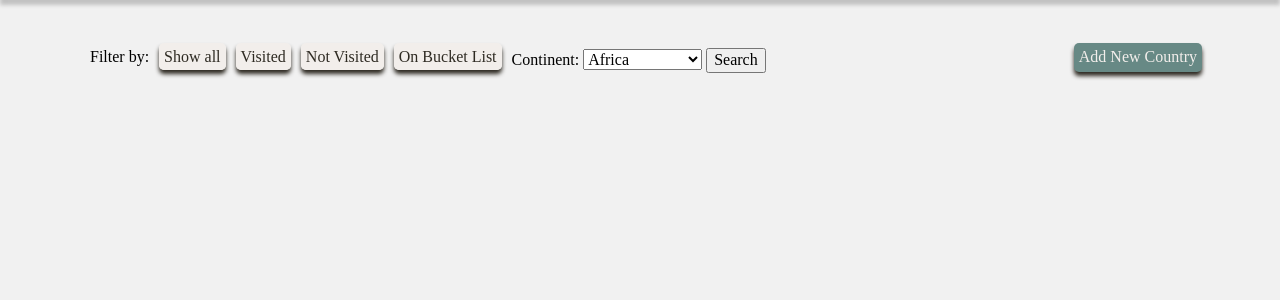
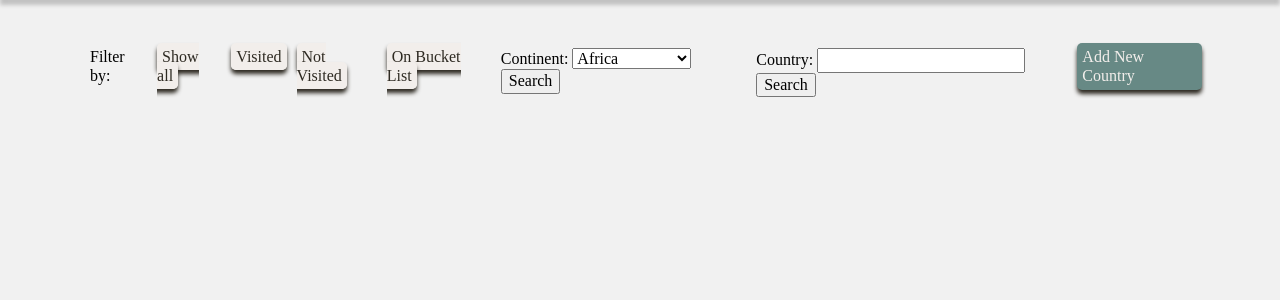
Before and after one commit to mldrenth/travel_bucket_list, a Flask app: page /countries in a window 1280 px wide; the page is wider, and only the part inside the window is pictured. Shown: the part 58-358 px from the top of that part. Run offline with Flask 2, Linux system fonts and the light colour scheme; data that the repository does not hold is empty; some libraries are stand-ins or nearby versions.

Commit message:
Add search for country

```diff
--- a/controllers/countries_controller.py
+++ b/controllers/countries_controller.py
@@ -48,12 +48,20 @@
     return render_template("countries/index.html", title = "Countries", countries = countries)
 
 #FILTER BY CONTINENT
-#GET '/countries/filter/<continent>
+#GET '/countries/filter/continent
 @countries_blueprint.route("/countries/filter/continent" , methods=["POST"])
 def show_countries_by_continent():
     continent = request.form['continent']
     countries = country_repository.select_by_continent(continent)
     return render_template("countries/index.html", title = "Countries", countries = countries, continent = continent)
+
+#SEARCH FOR COUNTRY
+#GET '/countries/filter/country
+@countries_blueprint.route("/countries/filter/country" , methods=["POST"])
+def search_for_country():
+    country_name = request.form['country'].capitalize()
+    countries = country_repository.select_by_name(country_name)
+    return render_template("/countries/index.html", title ="Countries", countries = countries)
 
 
 #EDIT
--- a/repositories/country_repository.py
+++ b/repositories/country_repository.py
@@ -34,11 +34,24 @@
     if result is not None:
         country = Country(result['name'], result['continent'], result['want_to_visit'], result['visited'], result['id'])
     return country
+
+
 #SELECT BY CONTINENT
 def select_by_continent(continent):
     countries = []
     sql = "SELECT * FROM countries where continent = %s"
     values = [continent]
+    results = run_sql(sql, values)
+    for row in results:
+        country = Country(row['name'], row['continent'], row['want_to_visit'], row['visited'], row['id'])
+        countries.append(country)
+    return countries
+
+#SELECT BY NAME
+def select_by_name(country_name):
+    countries = []
+    sql = "SELECT * FROM countries where name = %s"
+    values = [country_name]
     results = run_sql(sql, values)
     for row in results:
         country = Country(row['name'], row['continent'], row['want_to_visit'], row['visited'], row['id'])
@@ -65,7 +78,6 @@
     run_sql(sql, values)
 
 
-
 # DELETE ALL
 def delete_all():
     sql = "DELETE FROM countries"
--- a/templates/countries/index.html
+++ b/templates/countries/index.html
@@ -23,6 +23,10 @@
                     </select>
                     <button type="submit">Search</button>
                 </form>
+            </li>
+            <li>
+                <form action="/countries/filter/country" method="post"><label for="country">Country:</label>
+                <input type="text" name="country" id="country"> <button type="submit">Search</button></form>
             </li>
         </ul>
         <a href="/countries/new">Add New Country</a>
```
